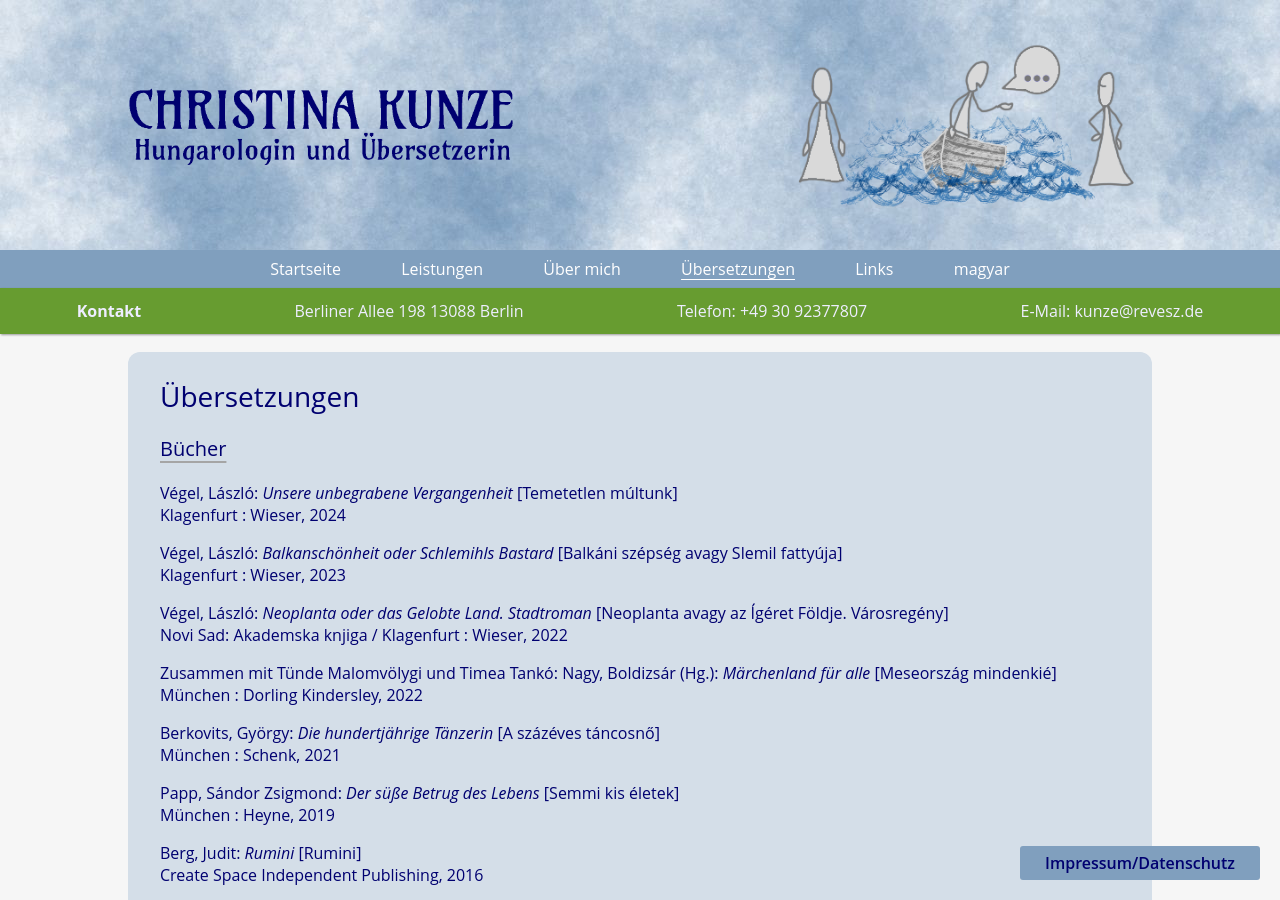
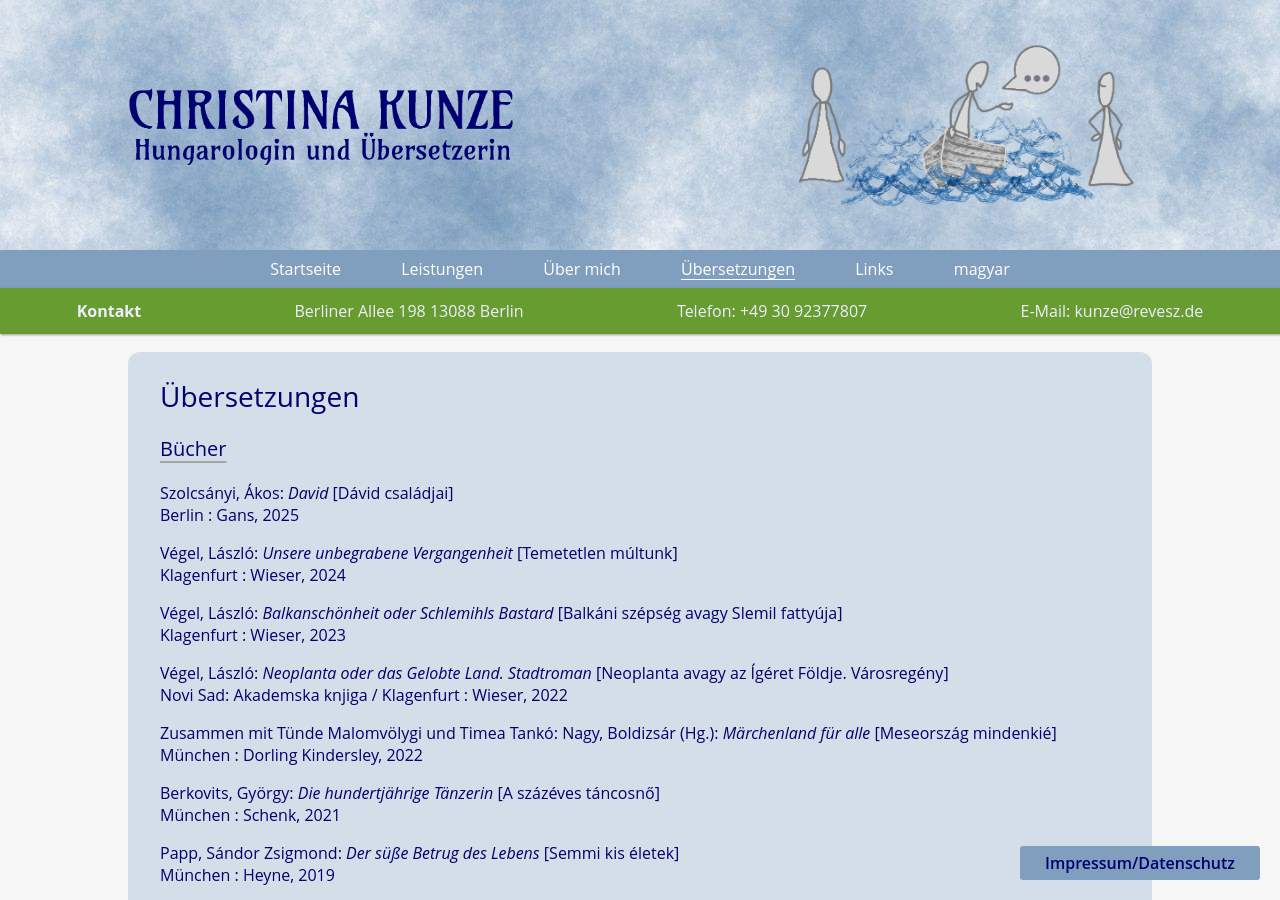
Before and after one commit to rixx/revesz.de, a Jekyll site: the page built from publikationen.md, in a window 1280 px wide and 900 px high. Built offline with Jekyll 4.4.1, drawn with Linux system fonts in a browser that asks for light colours.

Commit message:
Update publikationen.md

```diff
--- a/publikationen.md
+++ b/publikationen.md
@@ -6,6 +6,7 @@
 <h1>Übersetzungen</h1>
 
 <h3>Bücher</h3>
+<p>Szolcsányi, Ákos: <span style="font-style:italic">David</span> [Dávid családjai] <br> Berlin : Gans, 2025
 <p>Végel, László: <span style="font-style:italic">Unsere unbegrabene Vergangenheit</span> [Temetetlen múltunk] <br> Klagenfurt : Wieser, 2024
 <p>Végel, László: <span style="font-style:italic">Balkanschönheit oder Schlemihls Bastard</span> [Balkáni szépség avagy Slemil fattyúja] <br> Klagenfurt : Wieser, 2023
 <p>Végel, László: <span style="font-style:italic">Neoplanta oder das Gelobte Land. Stadtroman</span> [Neoplanta avagy az Ígéret Földje. Városregény] <br>Novi Sad: Akademska knjiga / Klagenfurt : Wieser, 2022
```
